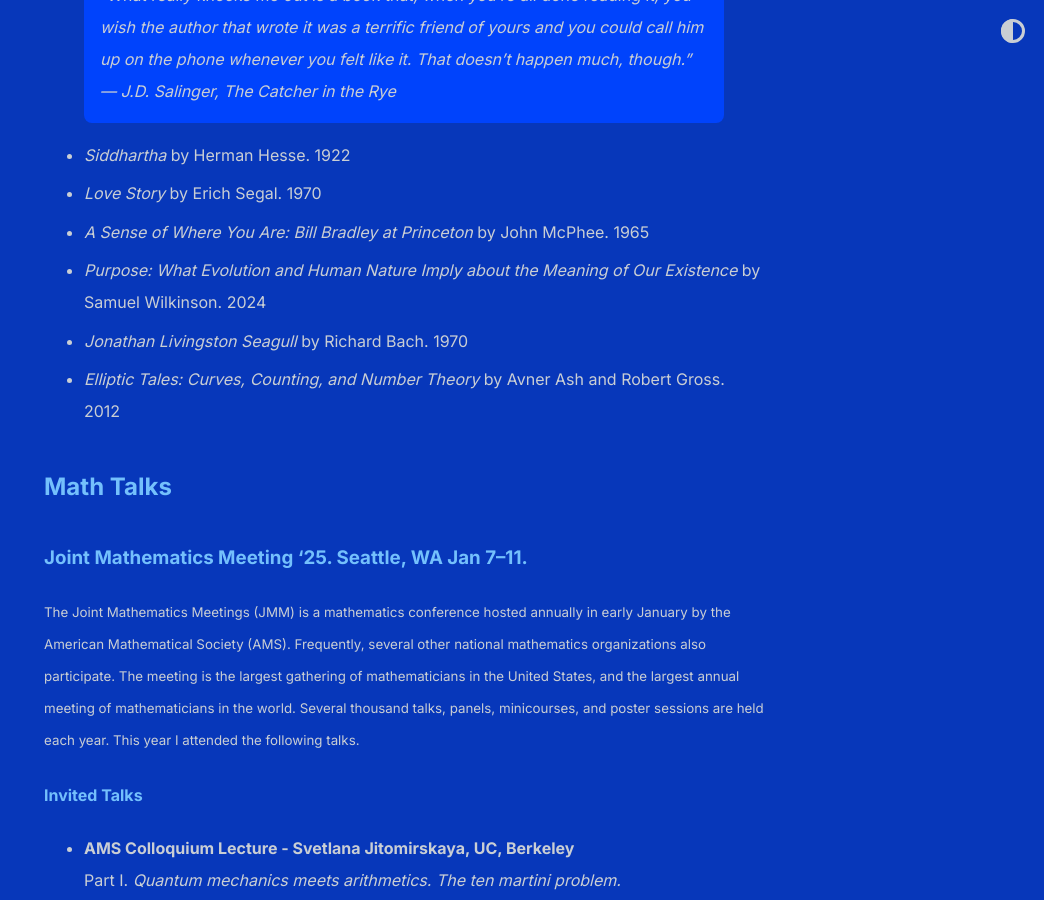
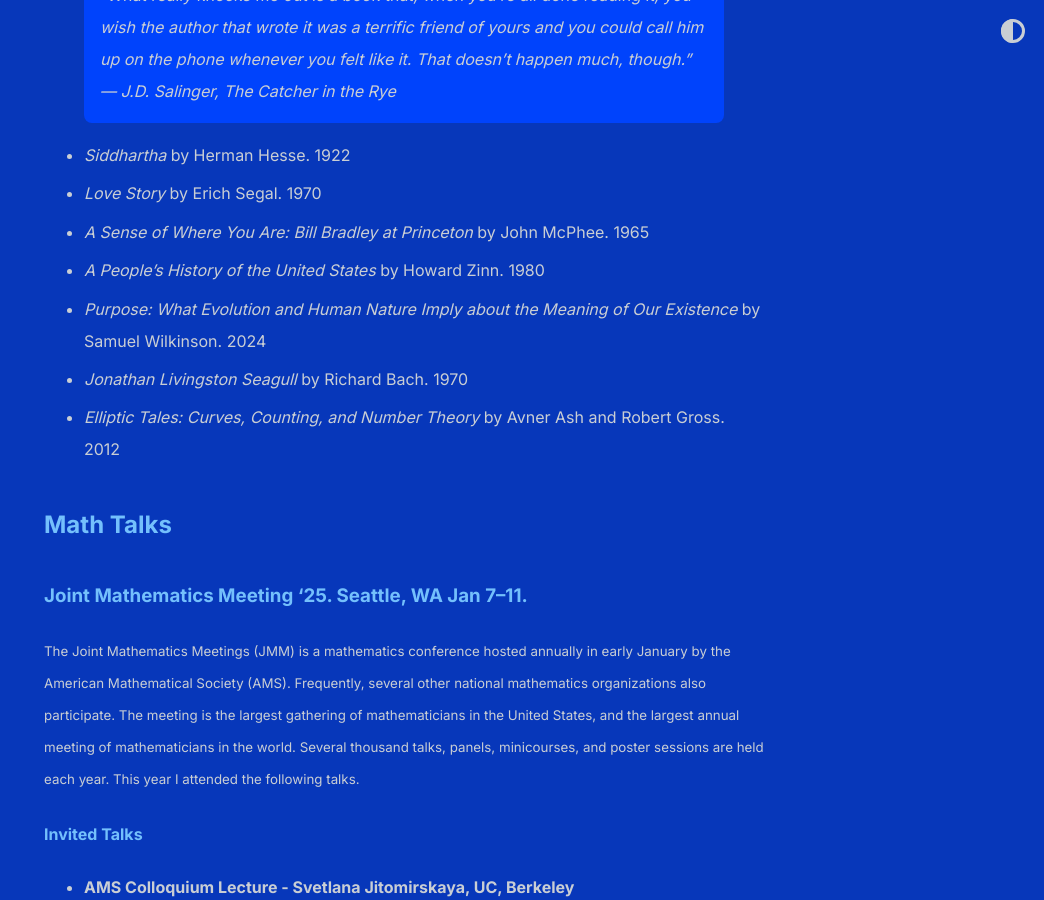
Before and after one commit to shihankanungo/shihankanungo.github.io, a Jekyll site: the page built from wrapped.md, in a window 1280 px wide and 900 px high, scrolled down 1995 px. Shown: the whole window, without its empty margins (236-1280 px from the left). Built offline with Jekyll 4.4.1, drawn with Linux system fonts in a browser that asks for light colours.

Commit message:
Update wrapped.md

```diff
--- a/wrapped.md
+++ b/wrapped.md
@@ -55,6 +55,7 @@
 - *Siddhartha* by Herman Hesse. 1922
 - *Love Story* by Erich Segal. 1970
 - *A Sense of Where You Are: Bill Bradley at Princeton* by John McPhee. 1965
+- *A People's History of the United States* by Howard Zinn. 1980
 - *Purpose: What Evolution and Human Nature Imply about the Meaning of Our Existence* by Samuel Wilkinson. 2024
 - *Jonathan Livingston Seagull* by Richard Bach. 1970
 - *Elliptic Tales: Curves, Counting, and Number Theory* by Avner Ash and Robert Gross. 2012
```
